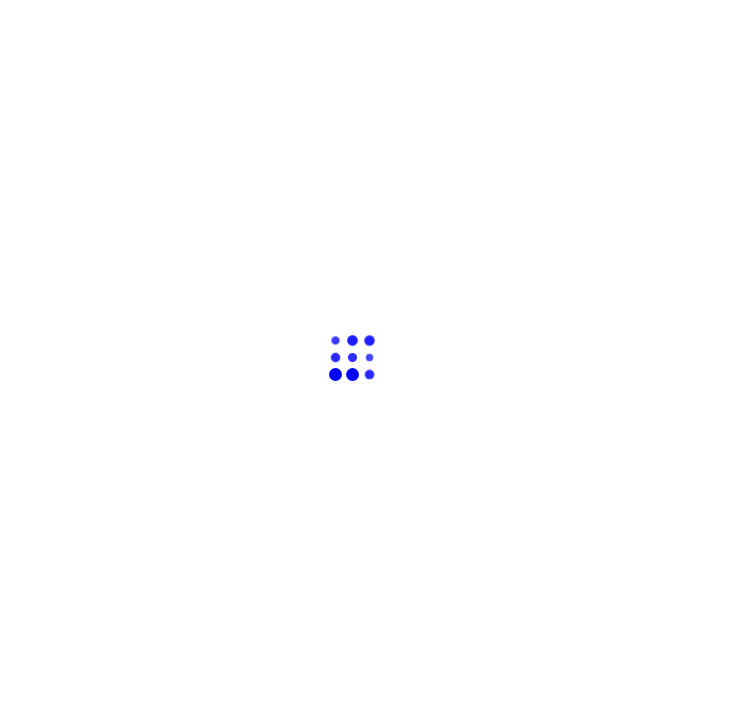
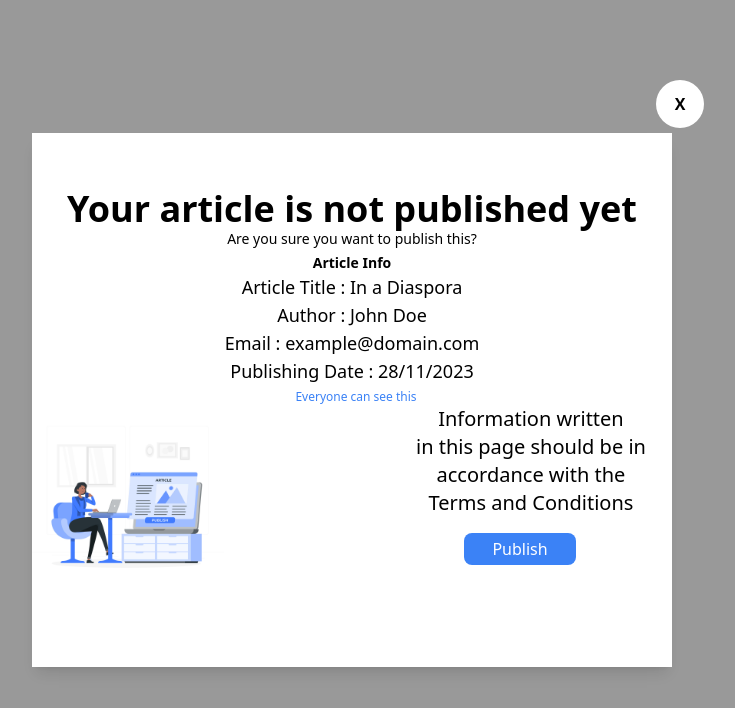
Before and after one commit to yhawsly/intern-chatter, a React (Vite) app: page / in a window 1280 px wide. Shown: the top 708 px of the page, without its empty margins (288-1023 px from the left). Built offline with nearby package versions, Linux system fonts and the light colour scheme.

Commit message:
changed default modal state to true and imported the modal into app.jsx

```diff
--- a/src/App.jsx
+++ b/src/App.jsx
@@ -4,13 +4,14 @@ import reactLogo from "./assets/react.svg";
 import viteLogo from "/vite.svg";
 import GridLoader from "react-spinners/GridLoader";
 import './App.css'
+import Modal from "./Components/Modal";
 
 function App() {
-  const [loading, setLoading] = useState(true);
+  const [loading, setLoading] = useState(false);
 
   return (
     <div className="App">
-
+        <Modal />
         <div className="item">
           <GridLoader
           loading={loading}
```
